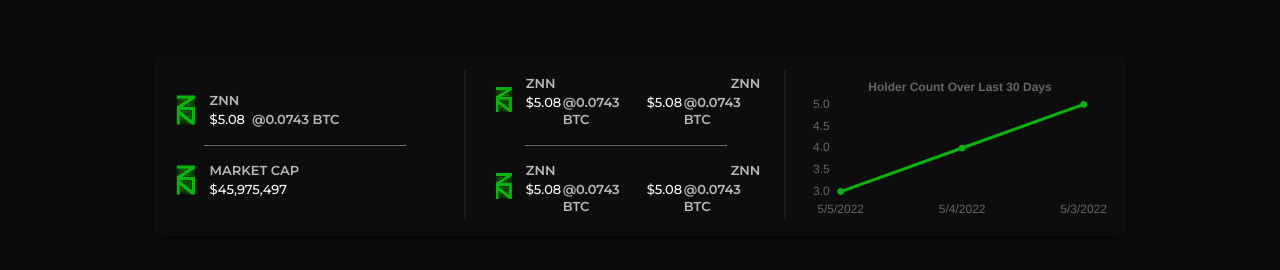
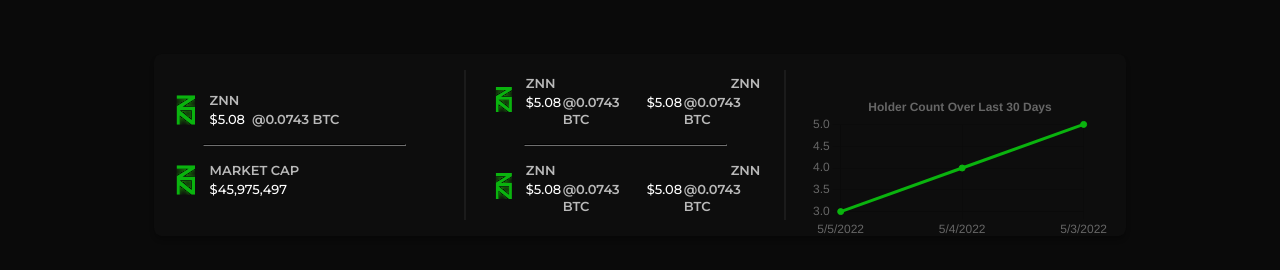
Before and after one commit to nntcao/zenonscraper-nextjs, a Next.js app: page / in a window 1280 px wide. Shown: the part 678-948 px from the top of the page. Built offline with nearby package versions, Linux system fonts and the light colour scheme.

Commit message:
Added chart size limitations on GeneralDashboard

```diff
--- a/components/Sections/DataSection/GeneralDashboard/GeneralDashboard.module.scss
+++ b/components/Sections/DataSection/GeneralDashboard/GeneralDashboard.module.scss
@@ -37,8 +37,8 @@
 }
 
 .chartWrapper {
-    max-height: 310px;
-    max-width: 310px;
+    max-height: 110px;
+    max-width: 374px;
 }
 
 @media (screen) {
```
